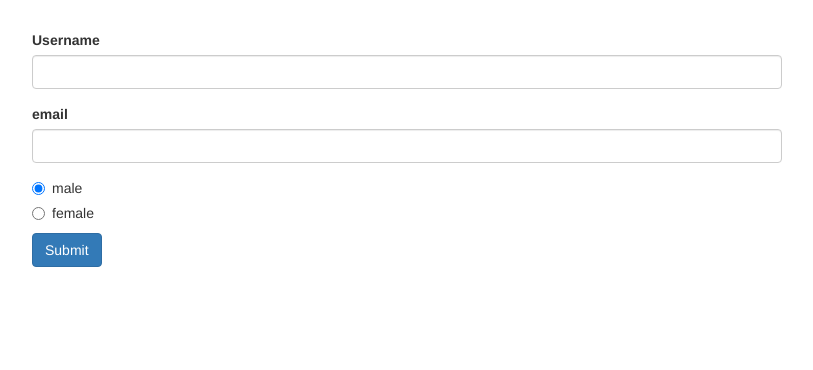
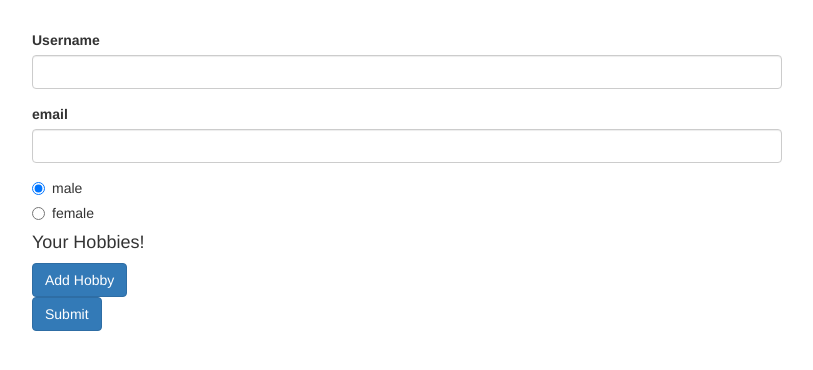
Before and after one commit to notsaltydev/ng4-reactive-forms, an Angular app: page / in a window 1280 px wide. Shown: the top 370 px of the page, without its empty margins (233-1046 px from the left). Built offline with nearby package versions, Linux system fonts and the light colour scheme.

Commit message:
194. Reactive: Arrays of Form Controls (FormArray)

```diff
--- a/src/app/app.component.html
+++ b/src/app/app.component.html
@@ -34,6 +34,20 @@
               [value]="gender">{{ gender }}
           </label>
         </div>
+        <div formArrayName="hobbies">
+          <h4>Your Hobbies!</h4>
+          <button
+            class="btn btn-primary"
+            type="button"
+            (click)="onAddHobby()">
+            Add Hobby
+          </button>
+          <div
+            class="form-group"
+            *ngFor="let hobbyControl of signupForm.get('hobbies').controls; let i = index">
+            <input type="text" class="form-control"  [formControlName]="i">
+          </div>
+        </div>
         <span
           *ngIf="!signupForm.valid && signupForm.touched"
           class="help-block">Please enter a valid data!</span>
--- a/src/app/app.component.ts
+++ b/src/app/app.component.ts
@@ -1,5 +1,5 @@
 import {Component, OnInit} from '@angular/core';
-import {FormControl, FormGroup, Validators} from '@angular/forms';
+import {FormArray, FormControl, FormGroup, Validators} from '@angular/forms';
 
 @Component({
   selector: 'app-root',
@@ -16,7 +16,8 @@
         'username': new FormControl(null, Validators.required),
         'email': new FormControl(null, [Validators.required, Validators.email])
       }),
-      'gender': new FormControl('male')
+      'gender': new FormControl('male'),
+      'hobbies': new FormArray([])
     });
   }
 
@@ -24,4 +25,9 @@
     console.log(this.signupForm);
   }
 
+  onAddHobby() {
+    const control = new FormControl(null, Validators.required);
+    (<FormArray>this.signupForm.get('hobbies')).push(control);
+  }
+
 }
```
